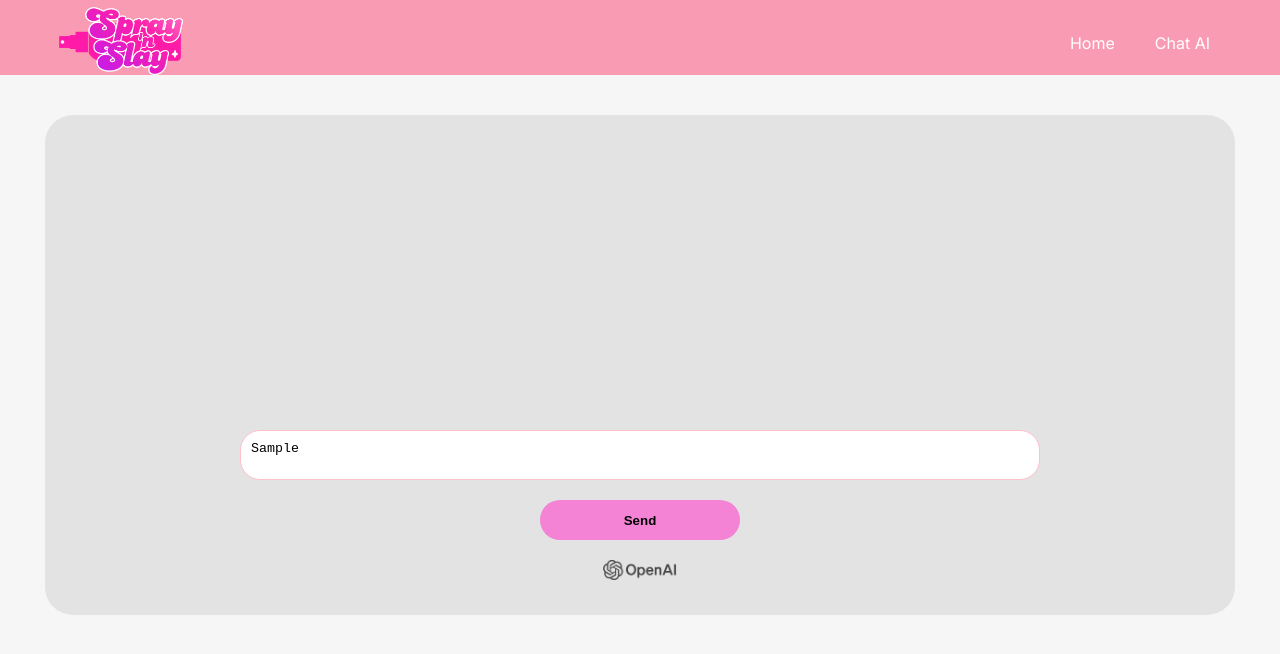
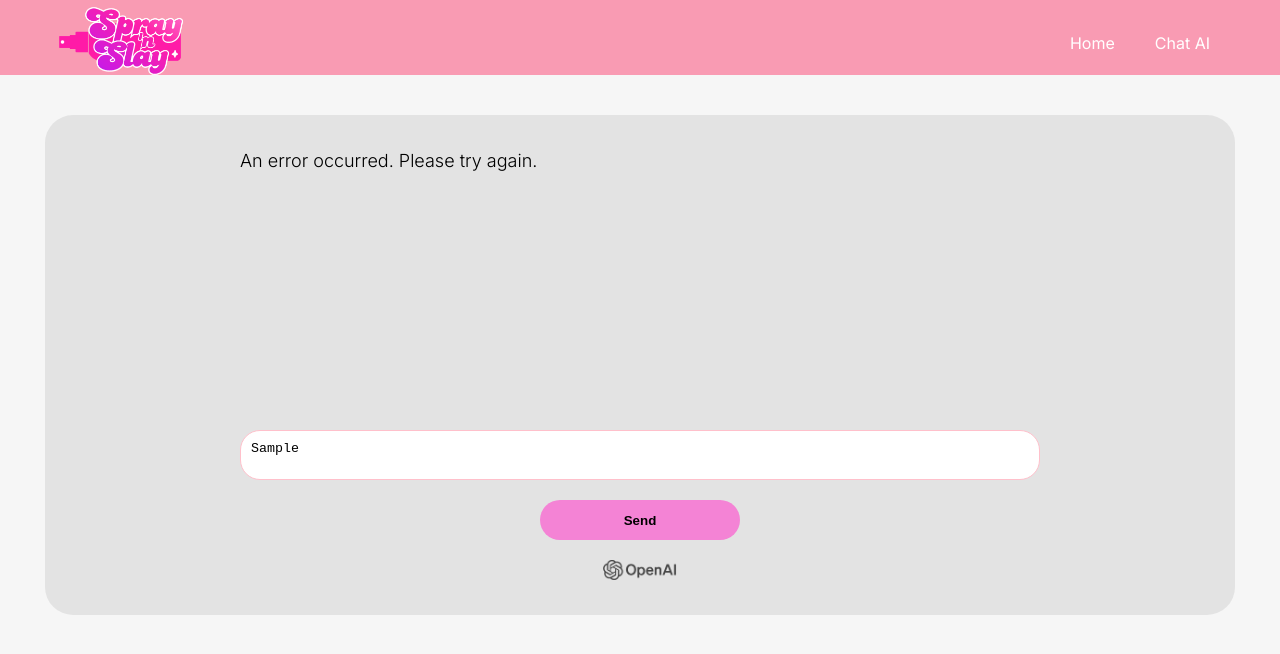
Before and after one commit to devhrvx/salinas-codes, a website: page spray-slay/chat.html in a window 1280 px wide. Both pictures are taken after typing "Sample" into the empty fields and a click on the button "Send". Drawn offline with Linux system fonts and the light colour scheme; no server answers.

Commit message:
Hopeful fix :) ??

```diff
--- a/api/chat.js
+++ b/api/chat.js
@@ -2,8 +2,6 @@
 // Import axios for making HTTP requests
 import axios from 'axios';
 
-const axios = require('axios');
-// Export default handler function for the API route
 export default async function handler(req, res) {
   res.setHeader('Access-Control-Allow-Origin', '*');
   res.setHeader('Access-Control-Allow-Methods', 'POST, GET, OPTIONS');
--- a/package.json
+++ b/package.json
@@ -2,6 +2,7 @@
     "name": "salinas-codes",
     "version": "1.0.0",
     "main": "api/chat.js",
+    "type": "module",
     "dependencies": {
         "axios": "^1.7.7"
     }
--- a/spray-slay/chat.html
+++ b/spray-slay/chat.html
@@ -27,19 +27,27 @@
         <button id="send-btn" onclick="sendMessage()">Send</button>
         <div id="openai" onclick="window.open('https://openai.com/', '_blank')"></div>
     </div>
-
     <script>
         async function sendMessage() {
             const message = document.getElementById('user-input').value;
 
+            try {
                 const response = await fetch('/api/chat', {
                     method: 'POST',
                     headers: { 'Content-Type': 'application/json' },
                     body: JSON.stringify({ message }),
                 });
 
+                if (!response.ok) {
+                    throw new Error(`HTTP error! Status: ${response.status}`);
+                }
+
                 const data = await response.json();
                 document.getElementById('response-output').innerText = data.response;
+            } catch (error) {
+                console.error('Error:', error);
+                document.getElementById('response-output').innerText = 'An error occurred. Please try again.';
+            }
         }
         </script>
 </body>
```
Lines whose indentation alone changed are shown as unchanged.
